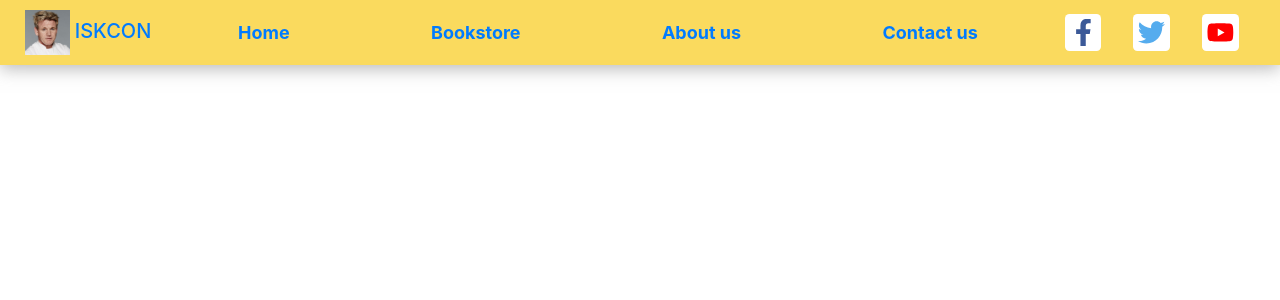
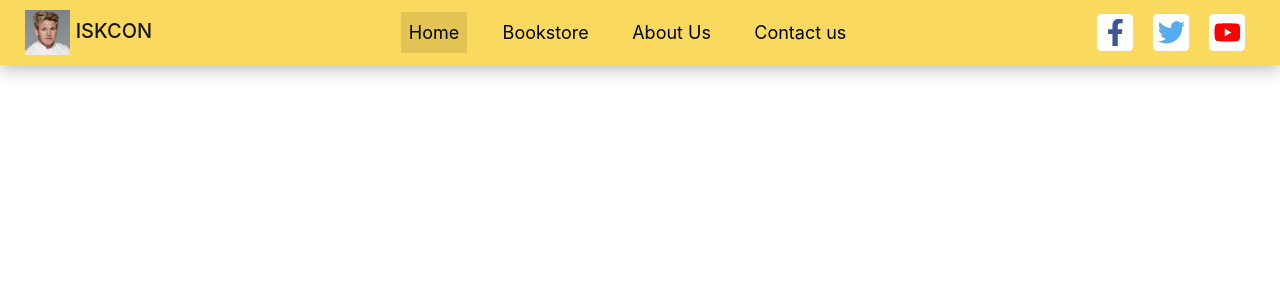
Before and after one commit to JotSinghChawla/Iskconbookstore_react, a React (Create React App) app: page / in a window 1280 px wide. Shown: the top 300 px of the page. Built offline with nearby package versions, Linux system fonts and the light colour scheme.

Commit message:
Correct Link using Window.location.replace

```diff
--- a/src/components/Header.js
+++ b/src/components/Header.js
@@ -2,13 +2,16 @@ import { React, useState } from 'react'
 import { MDBNavbar, MDBCollapse, MDBNavbarBrand, MDBNavbarNav, MDBNavItem, MDBNavLink, MDBNavbarToggler } from 'mdbreact'
 import SocialIcons from './SocialIcons'
 
-const navbarStyle ={
+const navbarStyle = {
   backgroundColor: '#fada5e',
-  fontWeight: 'bold',
+  fontWeight: 'normal',
   fontSize: '18px',
   color: '#584E4A',
   padding: '5px 10px',
   boxShadow: '0px 4px 16px 0px rgb(119 119 119 / 50%)',
+}
+const menu = {
+  flexGrow: '0.2'
 }
 
 const Header = () => {
@@ -16,32 +19,32 @@ const Header = () => {
 const [navbarOpen, setNavbarOpen] = useState(false)
 
     return (
-        <MDBNavbar style={navbarStyle} color='dark' expand="md" fixed='top'>
+        <MDBNavbar style={navbarStyle} light expand="md" fixed='top'>
           <div className='container-fluid'>
-            <MDBNavbarBrand href="#home">
+            <MDBNavbarBrand href="/home">
               <img src={process.env.PUBLIC_URL + '/assets/images/demo.png'} height='45' width='45' className='d-inline-block'
               alt="ISKCON - The Hare Krishna Movement" /> <strong> ISKCON </strong>
             </MDBNavbarBrand>
-            <MDBNavbarToggler onClick={ () => setNavbarOpen(true) } />
-            <MDBCollapse id='navbarCollapse' isOpen={navbarOpen} navbar >
+            <MDBCollapse style={menu} isOpen={navbarOpen} navbar >
+
               <MDBNavbarNav className='ml-auto mr-auto'>
-
                 <MDBNavItem active>
-                  <MDBNavLink to="#">Home</MDBNavLink>
+                  <MDBNavLink to="./home">Home</MDBNavLink>
                 </MDBNavItem>
                 <MDBNavItem>
-                  <MDBNavLink to="#!">Bookstore</MDBNavLink>
+                  <MDBNavLink to="/bookstore">Bookstore</MDBNavLink>
                 </MDBNavItem>
                 <MDBNavItem>
-                  <MDBNavLink to="https://www.iskcon.org/about-us/what-is-iskcon.php">About us</MDBNavLink>
+                  <MDBNavLink to="/aboutus">About Us</MDBNavLink>
                 </MDBNavItem>
                 <MDBNavItem>
-                  <MDBNavLink to="https://centres.iskcon.org/">Contact us</MDBNavLink>
+                  <MDBNavLink to="/contactus">Contact us</MDBNavLink>
                 </MDBNavItem>
 
               </MDBNavbarNav>
             </MDBCollapse>
             <SocialIcons />
+            <MDBNavbarToggler onClick={ () => setNavbarOpen(!navbarOpen) } />
           </div>
         </MDBNavbar>
     )
--- a/src/components/SocialIcons.js
+++ b/src/components/SocialIcons.js
@@ -7,17 +7,17 @@ const SocialIcons = () => {
     return (
         <MDBNav>
             <MDBNavItem>
-                <MDBNavLink to='chart' to='https://www.facebook.com/iskconglobal' >
+                <MDBNavLink className={styles.navLinkPadding} to='/facebook' target='_blank'>
                     <FaFacebookF className={styles.social + ' ' +styles.facebook} />
                 </MDBNavLink>
             </MDBNavItem>
             <MDBNavItem>
-                <MDBNavLink to='https://twitter.com/india_iskcon' target='_blank'>
+                <MDBNavLink className={styles.navLinkPadding} to='/twitter' target='_blank'>
                     <FaTwitter className={styles.social + ' ' + styles.twitter}  />
                 </MDBNavLink>
             </MDBNavItem>
             <MDBNavItem>
-                <MDBNavLink to='https://www.youtube.com/channel/UCnQ0YFFLezzd5TEx4j8Dfzw'>
+                <MDBNavLink className={styles.navLinkPadding} to='/youtube' target='_blank'>
                     <FaYoutube className={styles.social + ' ' +styles.youtube}  />
                 </MDBNavLink>
             </MDBNavItem>
```
